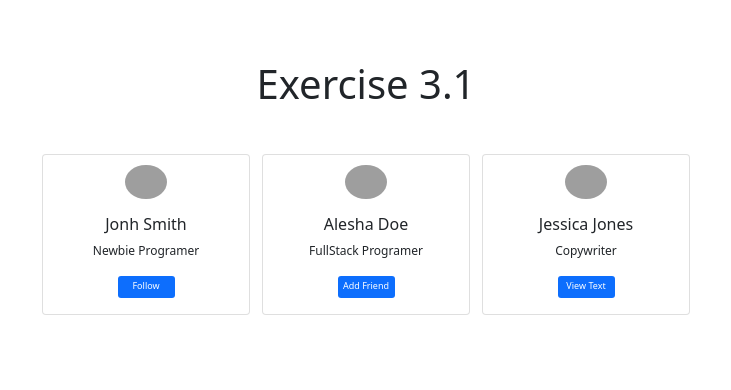
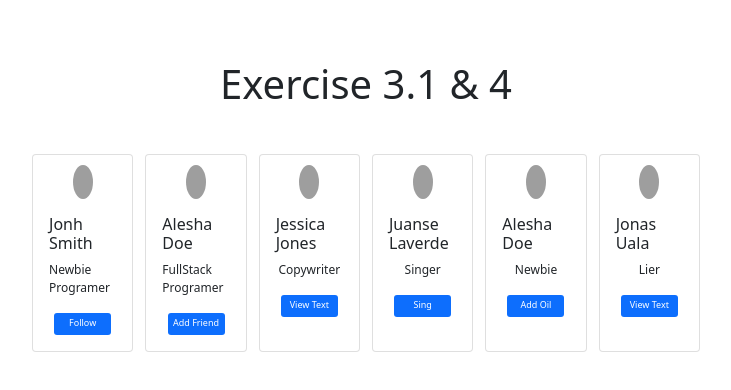
Before and after one commit to DaniPinelli/represent-array, a plain HTML site: page index.html in a window 1280 px wide. Shown: the whole page, without its empty margins (274-1005 px from the left). Drawn offline with nearby package versions, Linux system fonts and the light colour scheme; grey boxes are pictures that could not be loaded.

Commit message:
Javascript exercise 4 done

```diff
--- a/app.js
+++ b/app.js
@@ -1,20 +1,49 @@
 
 const MyArray = [{"name":"Jonh Smith", "title":"Newbie Programer","buttontext":"Follow","avatar": "https://reqres.in/img/faces/7-image.jpg"},{"name":"Alesha Doe", "title":"FullStack Programer","buttontext":"Add Friend","avatar": "https://reqres.in/img/faces/8-image.jpg"},{"name":"Jessica Jones", "title":"Copywriter","buttontext":"View Text", "avatar": "https://reqres.in/img/faces/11-image.jpg"}]
 
+const MyDeformedArray = [{"firstName":"Juanse Laverde", "title":"Singer","buttontext":"Sing","icon": "https://reqres.in/img/faces/7-image.jpg"},{"firstName":"Alesha Doe", "title":"Newbie","buttontext":"Add Oil","icon": "https://reqres.in/img/faces/8-image.jpg"},{"firstName":"Jonas Uala", "title":"Lier","buttontext":"View Text", "icon": "https://reqres.in/img/faces/11-image.jpg"}]
+
+let thirdArray = [];
+
+function Person(name, title, buttontext, avatar) {
+    this.name = name;
+    this.title = title;
+    this.buttontext = buttontext;
+    this.avatar = avatar;
+  }
+
+
+
+    for(let i = 0; i < MyDeformedArray.length; i++){
+
+      let person = new Person(MyDeformedArray[i]["firstName"],MyDeformedArray[i]["title"],MyDeformedArray[i]["buttontext"],MyDeformedArray[i]["icon"])
+
+      thirdArray.push(person);
+
+    }
+
+ //console.log(thirdArray);
+
+// for(let i = 0; i < MyDeformedArray.length; i++){
+//     name = MyDeformedArray[i]["firstName"];
+//     title = MyDeformedArray[i]["title"];
+//     buttontext = MyDeformedArray[i]["buttontext"];
+//     avatar = MyDeformedArray[i]["icon"];
+// }
+
+const MyStudents = MyArray.concat(thirdArray);
 let arrayHTML = "";
 
-for (let i = 0; i < MyArray.length; i++) {
+for (let i = 0; i < MyStudents.length; i++) {
     arrayHTML += '<div class="card personDiv">\
-        <img src= " ' + MyArray[i]["avatar"] + ' " class="faceImg" alt="avatar">\
+        <img src= " ' + MyStudents[i]["avatar"] + ' " class="faceImg" alt="avatar">\
         <div class="card-body">\
-        <h5 class="personName">' + MyArray[i]["name"] + '</h5>\
-        <p class="personTitle">' + MyArray[i]["title"] + '</p>\
-        <a href="#" class="btn-primary buttontext" style="padding:0"><span class="textbutton">' + MyArray[i]["buttontext"] + '</span></a>\
+        <h5 class="personName">' + MyStudents[i]["name"] + '</h5>\
+        <p class="personTitle">' + MyStudents[i]["title"] + '</p>\
+        <a href="#" class="btn-primary buttontext" style="padding:0"><span class="textbutton">' + MyStudents[i]["buttontext"] + '</span></a>\
         </div>\
         </div>'
         }
 
-
-
-     let arrayDiv = document.getElementById("arrayDiv");
+    let arrayDiv = document.getElementById("arrayDiv");
      arrayDiv.innerHTML = arrayHTML;
--- a/index.html
+++ b/index.html
@@ -11,7 +11,7 @@
 <body>
 
     <div class="container">
-        <h1 class="exerciseTitle" >Exercise 3.1</h1>
+        <h1 class="exerciseTitle" >Exercise 3.1 & 4</h1>
 
         <div class="cardDiv" id="arrayDiv">
 
```
